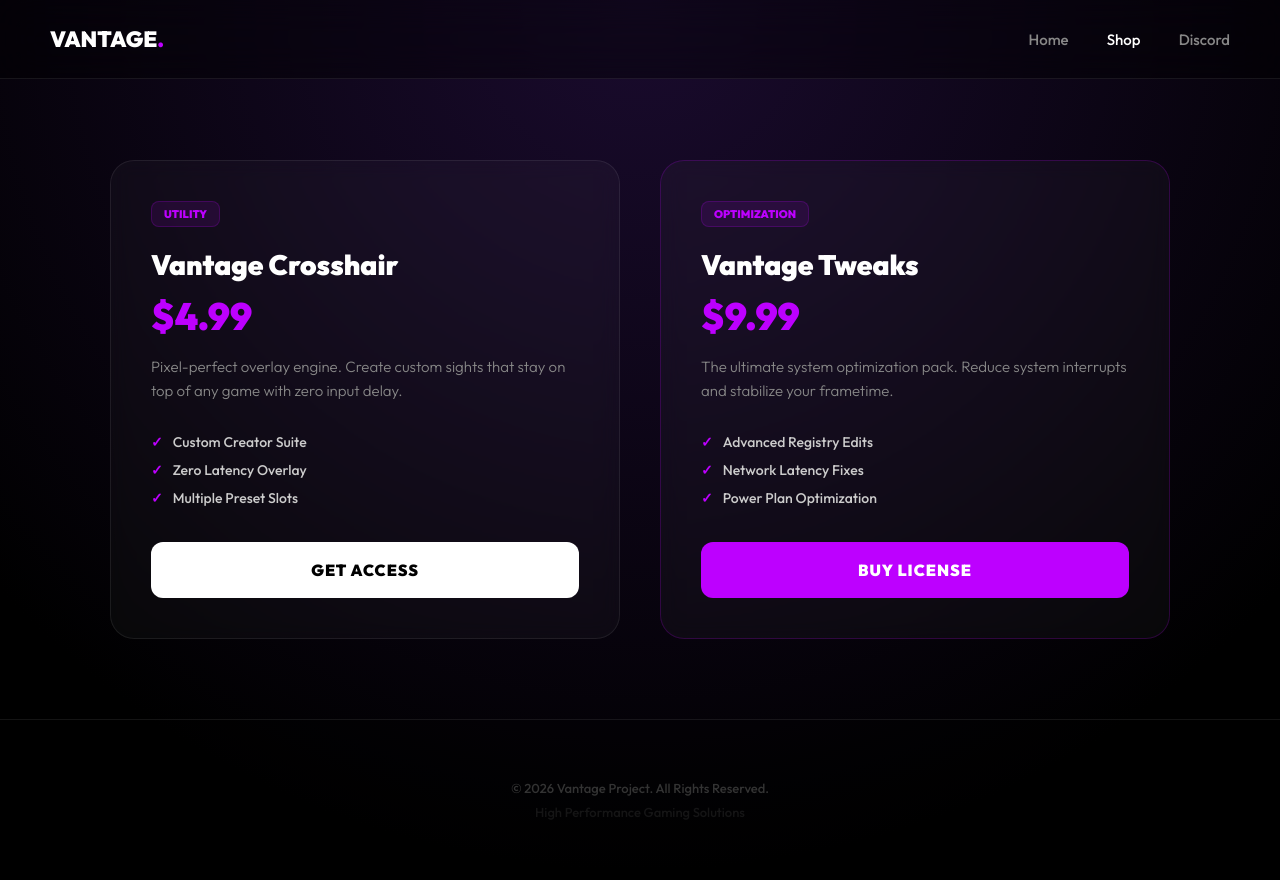
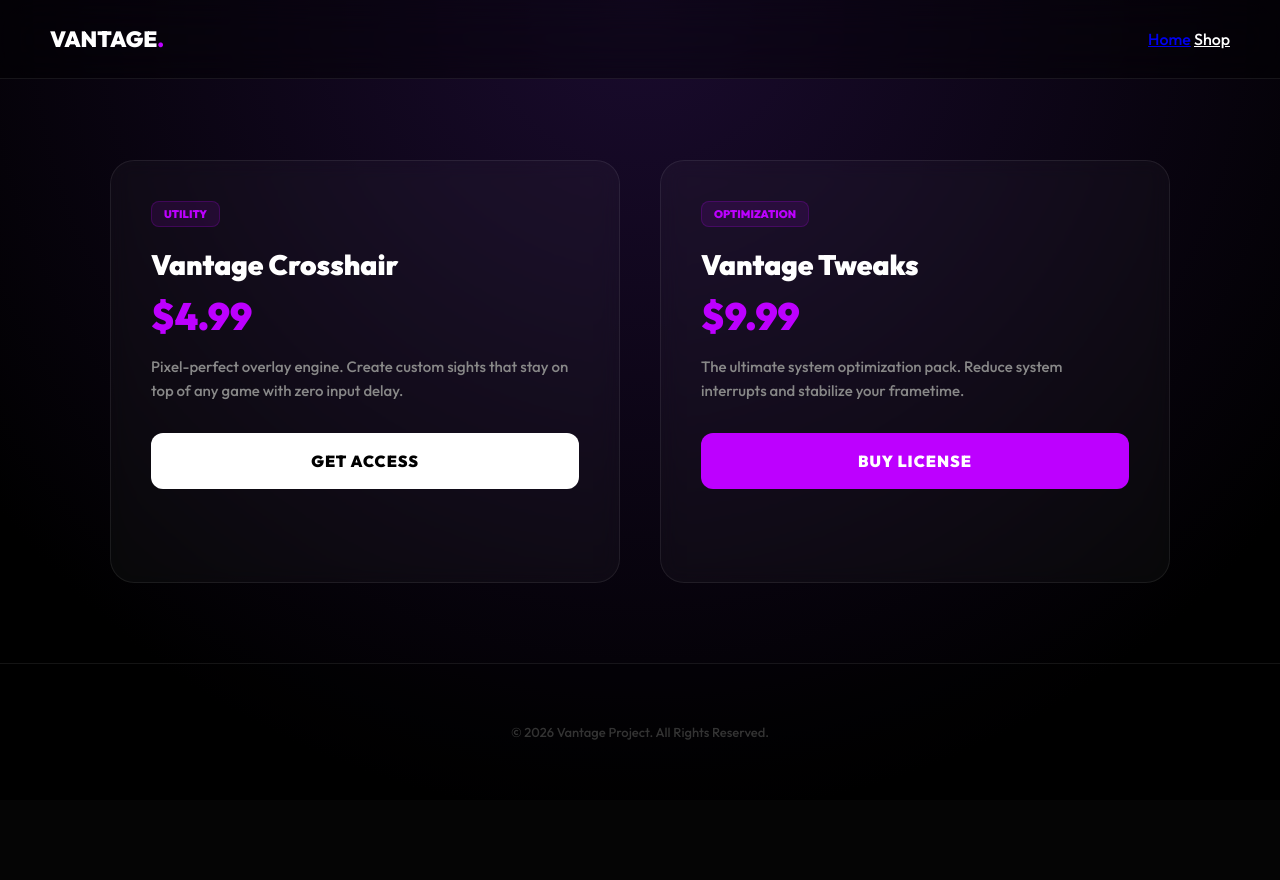
Before and after one commit to sp1deyren/vantage-site, a plain HTML site: page shop.html in a window 1280 px wide. After the commit the page ends 800 px from the top, so only its background shows below. Drawn offline with Linux system fonts and the light colour scheme.

Commit message:
Update shop.html

```diff
--- a/shop.html
+++ b/shop.html
@@ -11,7 +11,6 @@
             --accent-glow: rgba(189, 0, 255, 0.4);
             --bg: #050505;
             --text: #ffffff;
-            --text-muted: #888;
             --card-bg: rgba(255, 255, 255, 0.03);
             --border: rgba(255, 255, 255, 0.08);
         }
@@ -23,8 +22,8 @@
             background-image: radial-gradient(circle at 50% 0%, #1a0b2e 0%, #000 80%);
             color: var(--text);
             min-height: 100vh;
-            display: flex;
-            flex-direction: column;
+            display: flex; flex-direction: column;
+            perspective: 1000px; /* Required for 3D effects */
         }
 
         nav {
@@ -37,23 +36,37 @@
         .logo { font-weight: 900; font-size: 22px; color: #fff; text-decoration: none; }
         .logo span { color: var(--accent); }
 
-        .nav-links a {
-            text-decoration: none; color: var(--text-muted); margin-left: 35px; font-size: 15px; transition: 0.3s;
-        }
-        .nav-links a:hover, .nav-links a.active { color: #fff; }
-
         .shop-grid {
             display: grid; grid-template-columns: repeat(auto-fit, minmax(320px, 1fr)); gap: 40px;
             max-width: 1100px; margin: 160px auto 80px; padding: 0 20px;
-            flex-grow: 1; /* Pushes footer down */
+            flex-grow: 1;
         }
 
+        /* 3D CARD CONTAINER */
         .product-card {
-            background: var(--card-bg); border: 1px solid var(--border); border-radius: 24px;
-            padding: 40px; text-align: left; transition: 0.4s cubic-bezier(0.175, 0.885, 0.32, 1.275);
-            position: relative; backdrop-filter: blur(10px);
+            background: var(--card-bg);
+            border: 1px solid var(--border);
+            border-radius: 24px;
+            padding: 40px;
+            text-align: left;
+            transition: transform 0.5s cubic-bezier(0.23, 1, 0.32, 1), box-shadow 0.5s ease, border-color 0.5s ease;
+            position: relative;
+            backdrop-filter: blur(10px);
+            transform-style: preserve-3d; /* Tells child elements they can move in 3D */
         }
-        .product-card:hover { border-color: var(--accent); transform: translateY(-10px); background: rgba(255,255,255,0.05); }
+
+        .product-card:hover {
+            border-color: var(--accent);
+            /* Pops the card forward and tilts it slightly */
+            transform: translateZ(20px) rotateX(2deg) rotateY(-2deg);
+            box-shadow: 0 20px 60px rgba(0,0,0,0.8), 0 0 20px var(--accent-glow);
+            background: rgba(255,255,255,0.06);
+        }
+
+        /* 3D Content effect - makes text look like it's floating above card */
+        .product-card h2, .product-card .price {
+            transform: translateZ(30px);
+        }
 
         .tag {
             background: rgba(189,0,255,0.1); color: var(--accent); padding: 5px 12px;
@@ -63,16 +76,13 @@
 
         h2 { font-size: 28px; margin-bottom: 10px; font-weight: 900; }
         .price { font-size: 38px; font-weight: 900; margin-bottom: 15px; display: block; color: var(--accent); }
-        .desc { color: var(--text-muted); font-size: 15px; margin-bottom: 30px; line-height: 1.6; font-weight: 300; }
-
-        ul { list-style: none; margin-bottom: 35px; }
-        ul li { color: #ccc; font-size: 14px; margin-bottom: 10px; display: flex; align-items: center; }
-        ul li::before { content: '✓'; color: var(--accent); margin-right: 10px; font-weight: bold; }
+        .desc { color: #888; font-size: 15px; margin-bottom: 30px; line-height: 1.6; }
 
         .btn-buy {
             width: 100%; display: block; text-align: center; padding: 18px;
             background: #fff; color: #000; font-weight: 900; text-decoration: none; border-radius: 12px;
             transition: 0.3s; text-transform: uppercase; letter-spacing: 1px;
+            transform: translateZ(40px); /* Puts button highest in 3D space */
         }
         .btn-buy:hover { background: var(--accent); color: #fff; box-shadow: 0 0 30px var(--accent-glow); }
 
@@ -87,8 +97,7 @@
         <a href="index.html" class="logo">VANTAGE<span>.</span></a>
         <div class="nav-links">
             <a href="index.html">Home</a>
-            <a href="shop.html" class="active">Shop</a>
-            <a href="#" class="btn-nav">Discord</a>
+            <a href="shop.html" style="color: white">Shop</a>
         </div>
     </nav>
 
@@ -98,31 +107,18 @@
             <h2>Vantage Crosshair</h2>
             <span class="price">$4.99</span>
             <p class="desc">Pixel-perfect overlay engine. Create custom sights that stay on top of any game with zero input delay.</p>
-            <ul>
-                <li>Custom Creator Suite</li>
-                <li>Zero Latency Overlay</li>
-                <li>Multiple Preset Slots</li>
-            </ul>
             <a href="#" class="btn-buy">Get Access</a>
         </div>
 
-        <div class="product-card" style="border-color: rgba(189,0,255,0.2);">
+        <div class="product-card">
             <span class="tag">Optimization</span>
             <h2>Vantage Tweaks</h2>
             <span class="price">$9.99</span>
             <p class="desc">The ultimate system optimization pack. Reduce system interrupts and stabilize your frametime.</p>
-            <ul>
-                <li>Advanced Registry Edits</li>
-                <li>Network Latency Fixes</li>
-                <li>Power Plan Optimization</li>
-            </ul>
             <a href="#" class="btn-buy" style="background: var(--accent); color: #fff;">Buy License</a>
         </div>
     </section>
 
-    <footer>
-        © 2026 Vantage Project. All Rights Reserved. <br>
-        <span style="opacity: 0.4; margin-top: 8px; display: block;">High Performance Gaming Solutions</span>
-    </footer>
+    <footer>© 2026 Vantage Project. All Rights Reserved.</footer>
 </body>
 </html>
```
